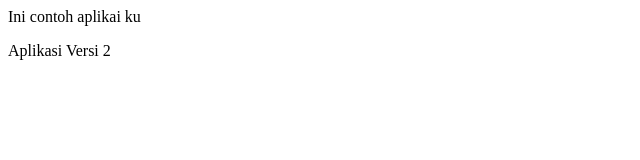
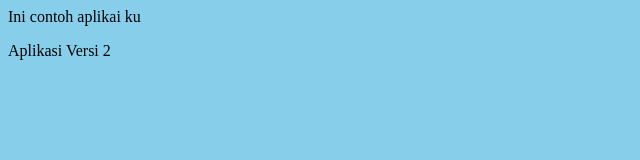
Before and after one commit to endroprimarya/apps-rafi, a plain HTML site: page index.html in a window 1280 px wide. Shown: the whole page, without its empty margins (0-640 px from the left). Drawn offline with Linux system fonts and the light colour scheme.

Commit message:
ubah background

```diff
--- a/index.html
+++ b/index.html
@@ -1,2 +1,3 @@
+<link rel="stylesheet" href="./style/style.css" >
 <p>Ini contoh aplikai ku</p>
 <P>Aplikasi Versi 2</P>
--- /dev/null
+++ b/style/style.css
@@ -0,0 +1,3 @@
+body{
+    background-color: skyblue;
+}
```
